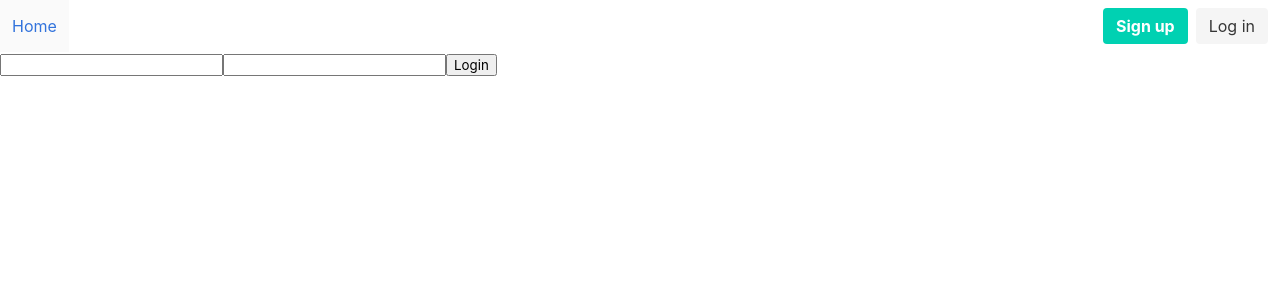
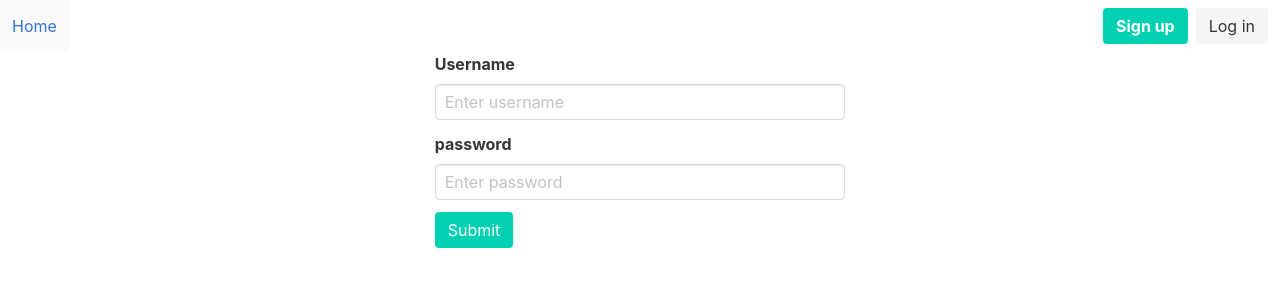
Before and after one commit to NOrochena/relay-web, a React (Create React App) app: page /login in a window 1280 px wide. Shown: the top 300 px of the page. Built offline with nearby package versions, Linux system fonts and the light colour scheme; what actioncable, graphql-ruby-client would draw is missing.

Commit message:
Styled login and signup pages. Switched navbar to use a lazy query which is called if local storage has token

```diff
--- a/src/App.js
+++ b/src/App.js
@@ -1,9 +1,9 @@
 import React from 'react';
-import { BrowserRouter as Router, Route, Link } from "react-router-dom";
+import { BrowserRouter as Router, Route } from "react-router-dom";
 
 import Chats from './chats'
-import Login from './login'
-import Signup from './signup'
+import Login from './components/login'
+import Signup from './components/signup'
 import Chat from './chat'
 import Navbar from './components/Navbar'
 
@@ -14,7 +14,7 @@ function App() {
         <Navbar />
 
         <Route path="/" exact component={Chats} />
-        <Route path="/create/" component={Signup} />
+        <Route path="/signup/" component={Signup} />
         <Route path="/login/" component={Login} />
         <Route path="/chats/:id" component={Chat} />
     </Router>
--- a/src/components/Navbar.js
+++ b/src/components/Navbar.js
@@ -1,6 +1,5 @@
 import React, {useState} from 'react'
 import gql from 'graphql-tag';
-import { useQuery } from '@apollo/react-hooks';
 import { useLazyQuery } from '@apollo/react-hooks';
 
 const CURRENT_USER = gql`
--- /dev/null
+++ b/src/components/login.js
@@ -0,0 +1,62 @@
+import React, {useState} from 'react';
+import gql from 'graphql-tag';
+import { useMutation } from '@apollo/react-hooks';
+
+const LOGIN = gql`
+  mutation UserLogin($username: String!, $password: String!) {
+    userLogin(username: $username, password: $password) {
+      body
+    }
+  }
+`
+
+const Login = (props) => {
+    const [username, setUsername] = useState("")
+    const [password, setpassword] = useState("")
+
+    const [login] = useMutation(LOGIN, {onCompleted(data){
+      localStorage.setItem('token', data.userLogin.body)
+      window.location.assign("/")
+    }})
+
+    return (
+        <div className="columns">
+          <div className="column"></div>
+
+          <div className="column">
+            <div className="field">
+              <label className="label">Username</label>
+              <div className="control">
+                <input
+                  value={username}
+                  onChange={(e) => setUsername(e.target.value)}
+                  className="input"
+                  type="text"
+                  placeholder="Enter username"/>
+              </div>
+            </div>
+
+            <div className="field">
+              <label className="label">password</label>
+              <div className="control">
+                <input
+                  value={password}
+                  onChange={(e) => setpassword(e.target.value)}
+                  className="input"
+                  type="password"
+                  placeholder="Enter password"/>
+              </div>
+            </div>
+
+            <div className="control">
+              <button onClick={() => login({variables: {username, password}})} className="button is-primary">Submit</button>
+            </div>
+          </div>
+
+          <div className="column"></div>
+
+        </div>
+    );
+}
+
+export default Login
--- /dev/null
+++ b/src/components/signup.js
@@ -0,0 +1,61 @@
+import React, {useState} from 'react';
+import gql from 'graphql-tag';
+import { useMutation } from '@apollo/react-hooks';
+
+const CREATE_USER = gql`
+  mutation CreateUser($username: String!, $password: String!) {
+    createUser(username: $username, password: $password) {
+      body
+    }
+  }
+`
+
+const Signup = () => {
+    const [username, setUsername] = useState("")
+    const [password, setpassword] = useState("")
+
+    const [createUser] = useMutation(CREATE_USER, {onCompleted(data){
+      localStorage.setItem('token', data.createUser.body)
+      window.location.assign("/")
+    }})
+
+    return (
+        <div className="columns">
+          <div className="column"></div>
+
+          <div className="column">
+            <div className="field">
+              <label className="label">Username</label>
+              <div className="control">
+                <input
+                  value={username}
+                  onChange={(e) => setUsername(e.target.value)}
+                  className="input"
+                  type="text"
+                  placeholder="Enter username"/>
+              </div>
+            </div>
+
+            <div className="field">
+              <label className="label">password</label>
+              <div className="control">
+                <input
+                  value={password}
+                  onChange={(e) => setpassword(e.target.value)}
+                  className="input"
+                  type="password"
+                  placeholder="Enter password"/>
+              </div>
+            </div>
+
+            <div className="control">
+              <button onClick={() => createUser({variables: {username, password}})} className="button is-primary">Submit</button>
+            </div>
+          </div>
+
+          <div className="column"></div>
+      </div>
+    );
+}
+
+export default Signup
--- a/src/login.js
+++ /dev/null
@@ -1,35 +0,0 @@
-import React, {useState} from 'react';
-import gql from 'graphql-tag';
-import { useMutation } from '@apollo/react-hooks';
-
-const LOGIN = gql`
-  mutation UserLogin($username: String!, $password: String!) {
-    userLogin(username: $username, password: $password) {
-      body
-    }
-  }
-`
-
-const Login = (props) => {
-    const [username, setUsername] = useState("")
-    const [password, setpassword] = useState("")
-
-    const [login] = useMutation(LOGIN, {onCompleted(data){
-      localStorage.setItem('token', data.userLogin.body)
-      window.location.assign("/")
-    }})
-
-    console.log(props)
-
-    return (
-        <div>
-          <input value={username} onChange={(e) => setUsername(e.target.value)}/>
-          <input value={password} onChange={(e) => setpassword(e.target.value)}/>
-          <button onClick={() => login({variables: {username, password}})}>
-            Login
-          </button>
-        </div>
-    );
-}
-
-export default Login
--- a/src/signup.js
+++ /dev/null
@@ -1,32 +0,0 @@
-import React, {useState} from 'react';
-import gql from 'graphql-tag';
-import { useMutation } from '@apollo/react-hooks';
-
-const CREATE_USER = gql`
-  mutation CreateUser($username: String!, $password: String!) {
-    createUser(username: $username, password: $password) {
-      body
-    }
-  }
-`
-
-const Signup = () => {
-    const [username, setUsername] = useState("")
-    const [password, setpassword] = useState("")
-
-    const [createUser] = useMutation(CREATE_USER, {onCompleted(data){
-      console.log(data)
-    }})
-
-    return (
-        <div className="App">
-          <input value={username} onChange={(e) => setUsername(e.target.value)}/>
-          <input value={password} onChange={(e) => setpassword(e.target.value)}/>
-          <button onClick={() => createUser({variables: {username, password}})}>
-            Create
-          </button>
-        </div>
-    );
-}
-
-export default Signup
```
